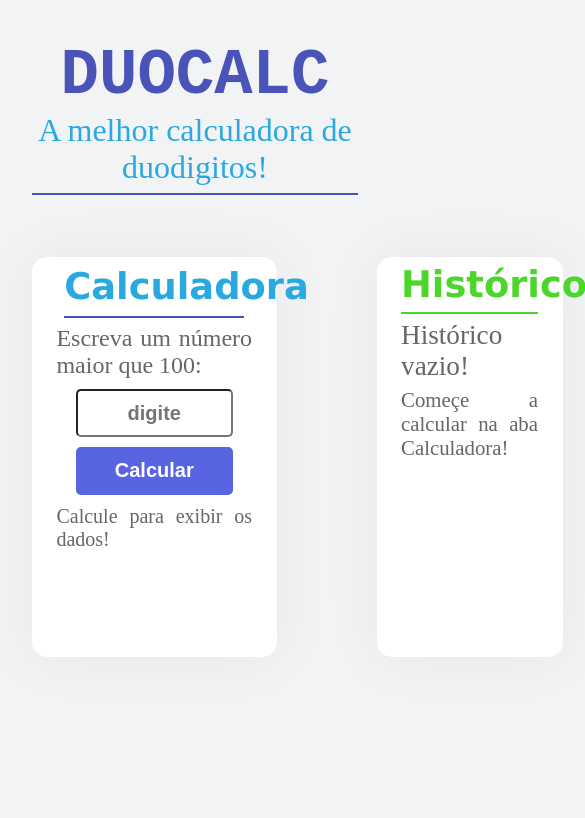
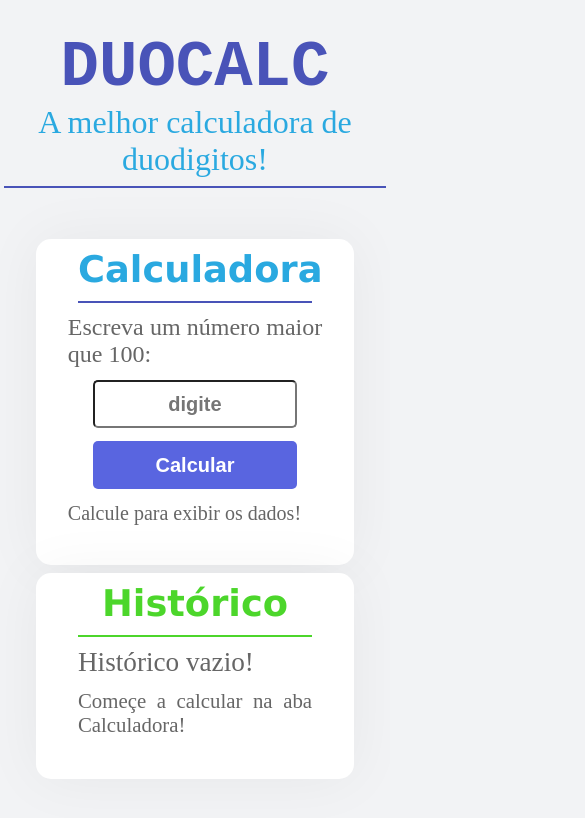
Before and after one commit to miguelgrieder/DuoCalc, a Next.js app in the folder duocalc/: page / in a window 390 px wide. Shown: the top 818 px of the page, 585 px wide, since content can reach past the window. Built offline with nearby package versions, Linux system fonts and the light colour scheme.

Commit message:
Otimizado para display vertical mobile

```diff
--- a/duocalc/components/Calculadora.tsx
+++ b/duocalc/components/Calculadora.tsx
@@ -17,7 +17,7 @@
     return(
         <div>
     <div className= {styles.calculadoraContainer}>
-        <h1> Calculadora</h1>
+        <h1>Calculadora</h1>
             <h2>Escreva um número maior que 100:</h2>
             <input type="number" placeholder="digite"/>
             <button type="button" className={`${styles.calcularButton} `}  onClick={getInput}>
--- a/duocalc/components/Historico.tsx
+++ b/duocalc/components/Historico.tsx
@@ -12,6 +12,7 @@
         <h1>Histórico</h1>
 
         {jaCalculou ? (
+
         <><h3>Número total de operações: {operacoes}</h3>
         <h2>Operações Passadas:</h2>
         <div>{listaHistoricos}
--- a/duocalc/components/Titulo.tsx
+++ b/duocalc/components/Titulo.tsx
@@ -4,7 +4,7 @@
 export function Titulo() {
     return(
     <div className= {styles.tituloContainer}>
-        <h1> DUOCALC</h1>
+        <h1>DUOCALC</h1>
         <div>A melhor calculadora de duodigitos!</div>
     </div>
     );
--- a/duocalc/context/CalculadoraContext.tsx
+++ b/duocalc/context/CalculadoraContext.tsx
@@ -30,6 +30,7 @@
 
     function calcular(valor) {
         var timer_inicio = Date.now()
+
         var valor_string = valor.toString();
         var i = 1;
         var jaEncontrou = false;
--- a/duocalc/pages/index.js
+++ b/duocalc/pages/index.js
@@ -14,15 +14,14 @@
       </Head>
 
       <Titulo/>
-      <section> <div>
-      <Calculadora/>
-
-      </div>
-      <Historico/>
-
-      <div>
-
-      </div> </section>
+      <section>
+         <div>
+          <Calculadora/>
+         </div>
+          <div>
+            <Historico/>
+          </div>
+      </section>
 
     </div>
   )
--- a/duocalc/styles/Home.module.css
+++ b/duocalc/styles/Home.module.css
@@ -1,17 +1,43 @@
+@media only screen and (min-width: 1100px) {
     .container{
         height: 100vh;
         max-width: 992px;
         margin: 0 auto;
         padding: 2.5rem 2rem;
-
         display: flex;
         flex-direction: column;
     }
 
     .container section{
             flex: 1;
+            padding-top: 1rem;
             display: grid;
             grid-template-columns: 1fr 1fr;
             gap: 6.25rem;
             align-content: center;
     }
+
+    .container section div{
+        margin-bottom:0.5rem;
+      }
+}
+
+@media only screen and (max-width: 1100px) {
+
+
+    .container {
+        width: 100%;
+        padding: 2rem 0.25rem;
+    }
+
+    .container > section{
+        padding-top: 3rem;
+        justify-content: center;
+        width: 100%;
+        padding: 2rem;
+      }
+      .container section div{
+        margin-bottom:0.5rem;
+        height: auto;
+      }
+  }
```
Also changed, not shown: 1 other file (tests, documents, lock files or other folders). Lines whose indentation alone changed are shown as unchanged.
